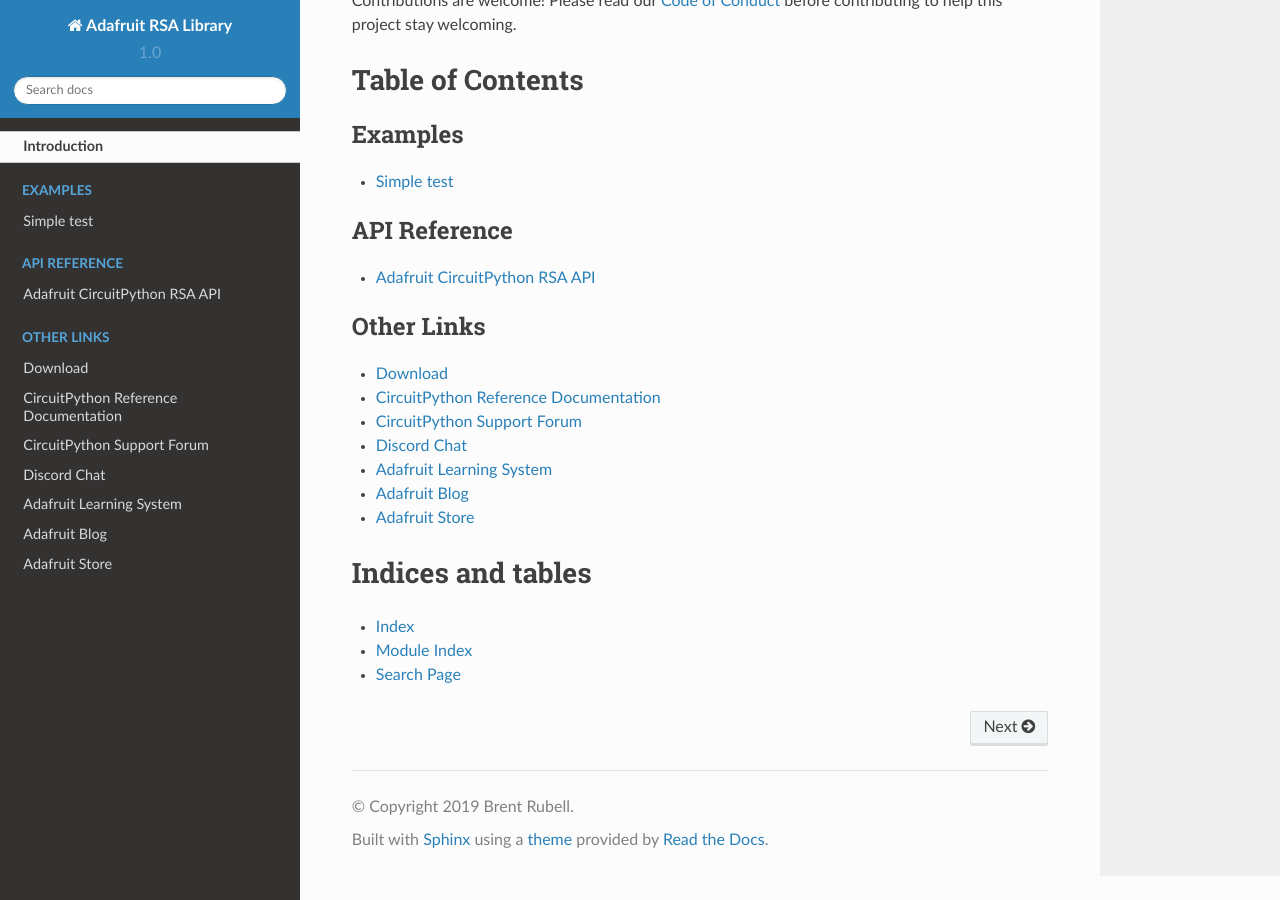
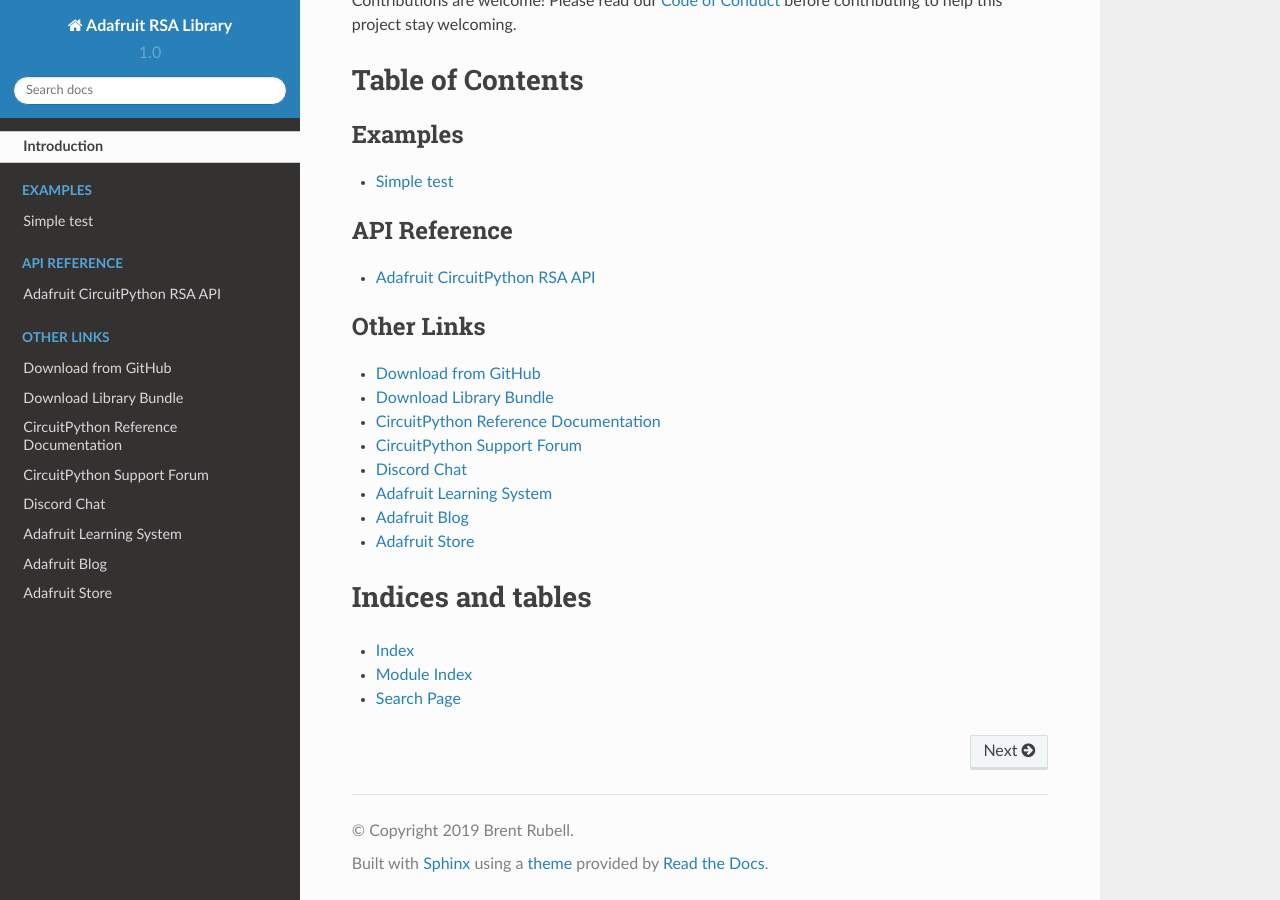
Before and after one commit to adafruit/Adafruit_CircuitPython_RSA, a Sphinx documentation site: the page built from docs/index.rst, in a window 1280 px wide and 900 px high, scrolled down 1372 px. Built offline with Sphinx 7.4.7 and the Read the Docs theme 2.0.0, drawn with Linux system fonts in a browser that asks for light colours.

Commit message:
Added cp.org link to index.rst

```diff
--- a/docs/index.rst
+++ b/docs/index.rst
@@ -31,7 +31,8 @@
 .. toctree::
     :caption: Other Links
 
-    Download <https://github.com/adafruit/Adafruit_CircuitPython_RSA/releases/latest>
+    Download from GitHub <https://github.com/adafruit/Adafruit_CircuitPython_RSA/releases/latest>
+    Download Library Bundle <https://circuitpython.org/libraries>
     CircuitPython Reference Documentation <https://docs.circuitpython.org>
     CircuitPython Support Forum <https://forums.adafruit.com/viewforum.php?f=60>
     Discord Chat <https://adafru.it/discord>
```
